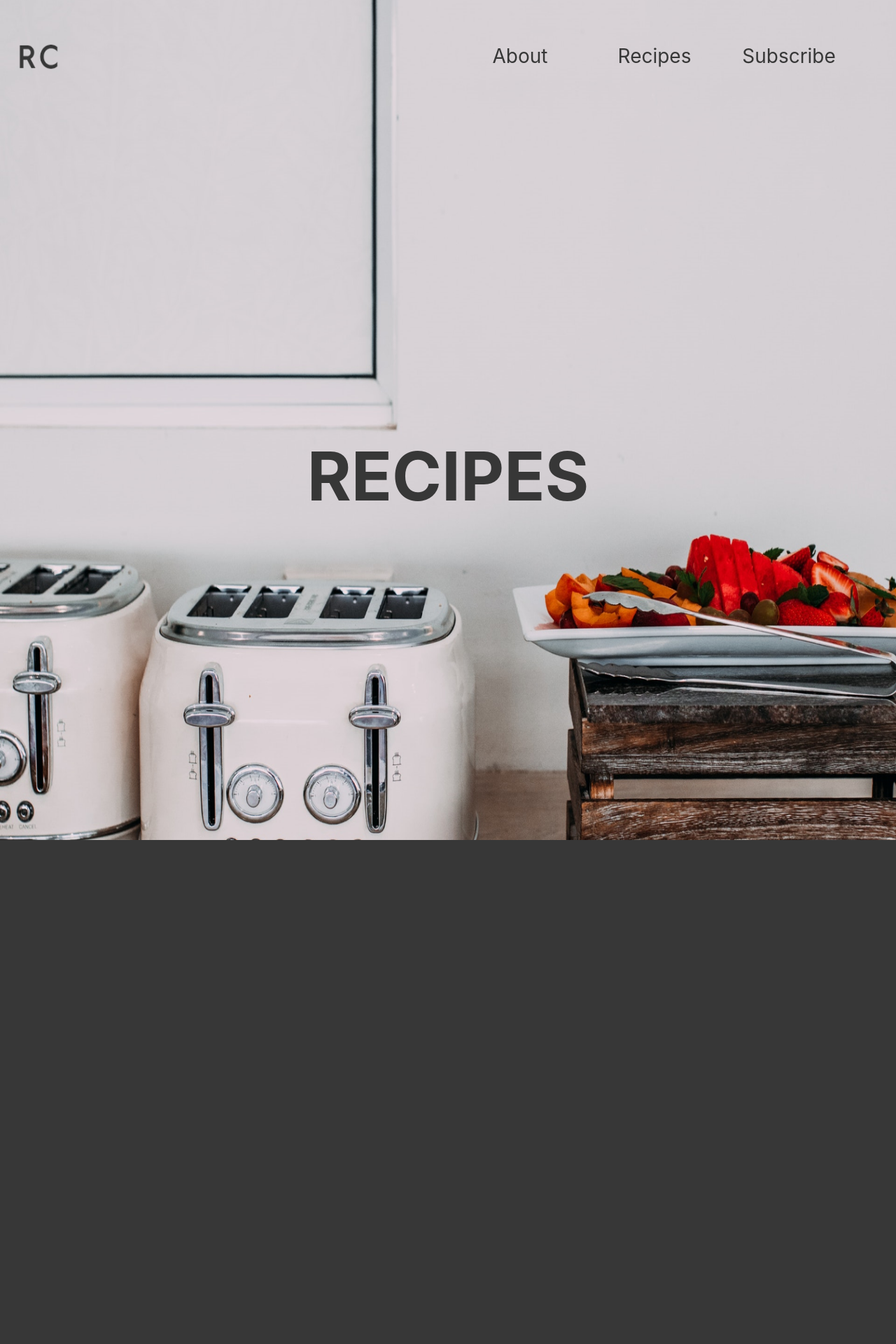
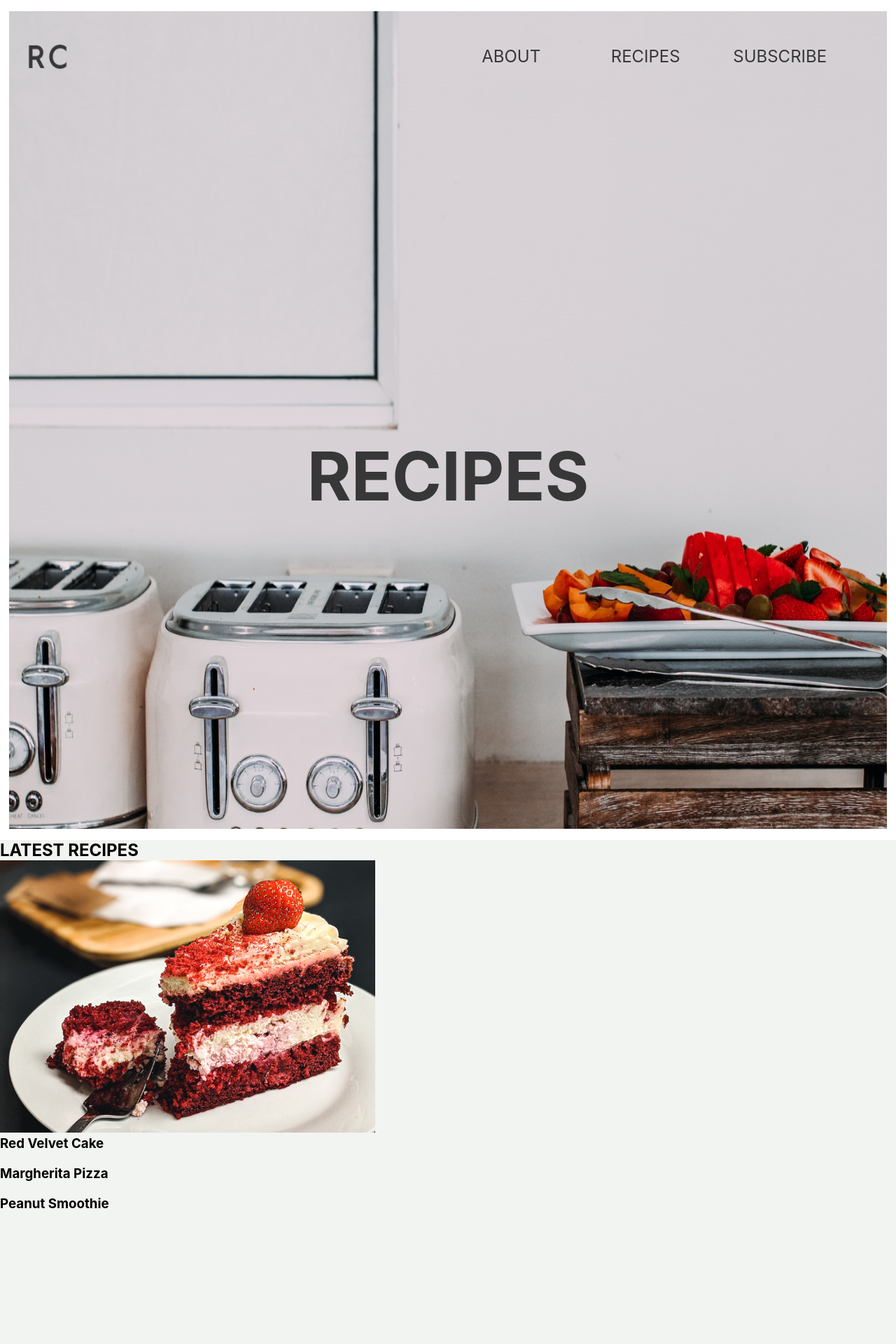
Before and after one commit to VanessaTrajano/Recipes, a React (Create React App) app: page / in a window 1280 px wide. Shown: the top 1920 px of the page at 70% size. Built offline with nearby package versions, Linux system fonts and the light colour scheme.

Commit message:
update 3 - Main

```diff
--- a/src/components/Header.js
+++ b/src/components/Header.js
@@ -19,12 +19,17 @@ export default function Header() {
         width: 100%;
         height: 150vh;
         background-image: url(${background});
-        background-size: 100% 150vh;
+        background-size: 98% 146vh;
         background-repeat: no-repeat;
+        background-position: center;
+        display:flex;
+        flex-direction:column;
+        justify-content:center;
+        align-items:center;
     `
 
     const NavBox = styled.div`
-        width: 100%;
+        width: 98%;
         height: 20vh;
         display:flex;
         justify-content: space-between;
@@ -45,7 +50,7 @@ export default function Header() {
     const Navigation = styled.ul`
         display: flex;
         list-style: none;
-        font-size: 3.5vh;
+        font-size: 3vh;
         width: 100%;
         height: 100%;
         justify-content: space-evenly;
@@ -62,7 +67,7 @@ export default function Header() {
 
             &:hover{
                 font-weight: bold;
-                border: 2px solid #373737;
+                border: 3px solid #373737;
             }
         }
     `
@@ -84,9 +89,9 @@ export default function Header() {
 
                 <nav>
                     <Navigation>
-                        <li>About</li>
-                        <li>Recipes</li>
-                        <li>Subscribe</li>
+                        <li>ABOUT</li>
+                        <li>RECIPES</li>
+                        <li>SUBSCRIBE</li>
                     </Navigation>
                 </nav>
             </NavBox>
--- a/src/components/Main/LatestRecipes.js
+++ b/src/components/Main/LatestRecipes.js
@@ -1,17 +1,48 @@
 import React from 'react'
 import styled from 'styled-components'
+import { createGlobalStyle } from 'styled-components'
 
+import bolo from '../../images/bolo.png'
+import pizza from '../../images/pizza.png'
+import bebidas from '../../images/bebidas.png'
 
-const Latest = styled.section`
-  background-color: #373737;
+const GlobalStyle = createGlobalStyle`
+        *{
+            margin: 0;
+            padding: 0;
+            box-sizing: border-box;
+        }
+    `
+
+const Latest = styled.div`
+  background-color: #F2F4F1;
   width: 100%;
   height: 100vh;
 `
 
-export default function LatestRecipes(){
-    return(
-      <Latest>
 
-      </Latest>
-    )
-  }
+export default function LatestRecipes() {
+  return (
+    <Latest>
+      <div>
+        <h2>LATEST RECIPES</h2>
+        <div></div>
+      </div>
+      <div>
+        <img src={bolo} />
+        <div></div>
+        <h3>Red Velvet Cake</h3>
+      </div>
+      <div>
+        <img />
+        <div></div>
+        <h3>Margherita Pizza</h3>
+      </div>
+      <div>
+        <img />
+        <div></div>
+        <h3>Peanut Smoothie</h3>
+      </div>
+    </Latest>
+  )
+}
```
